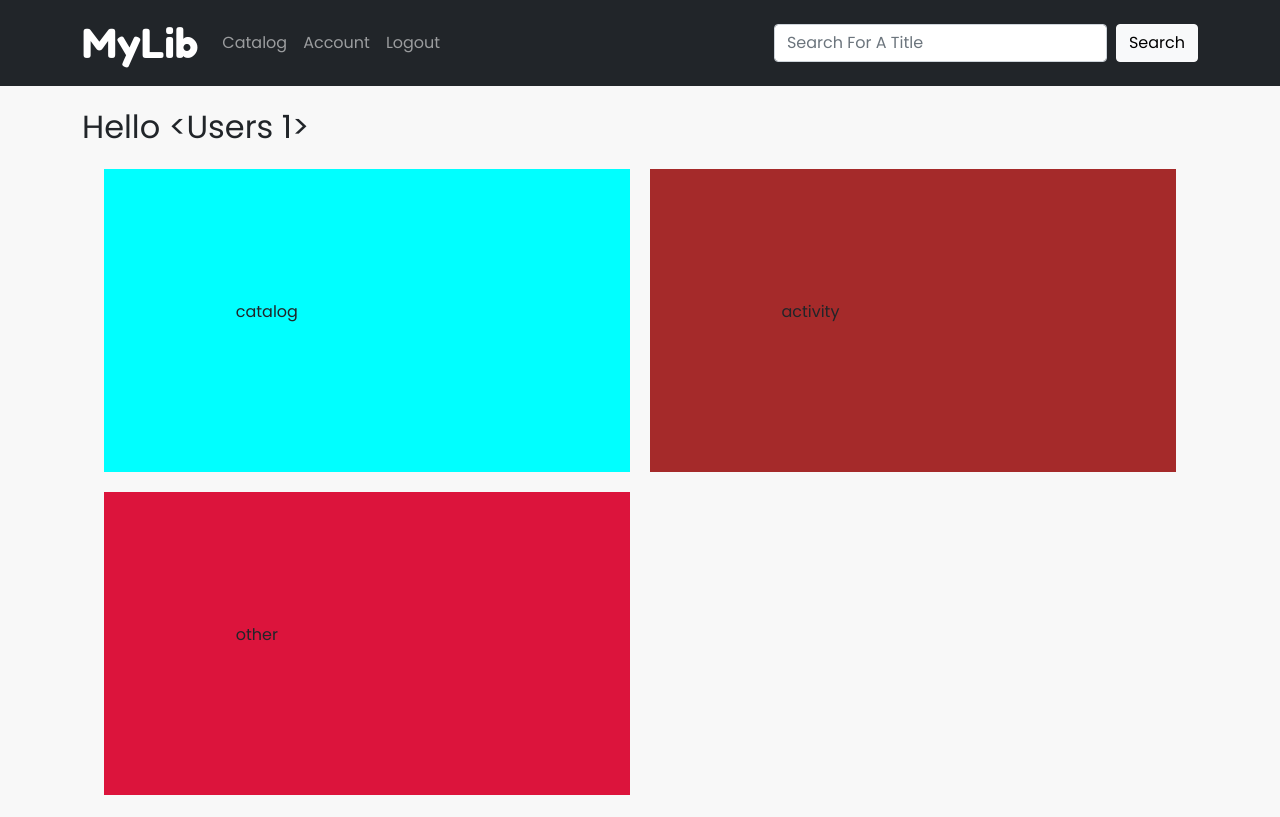
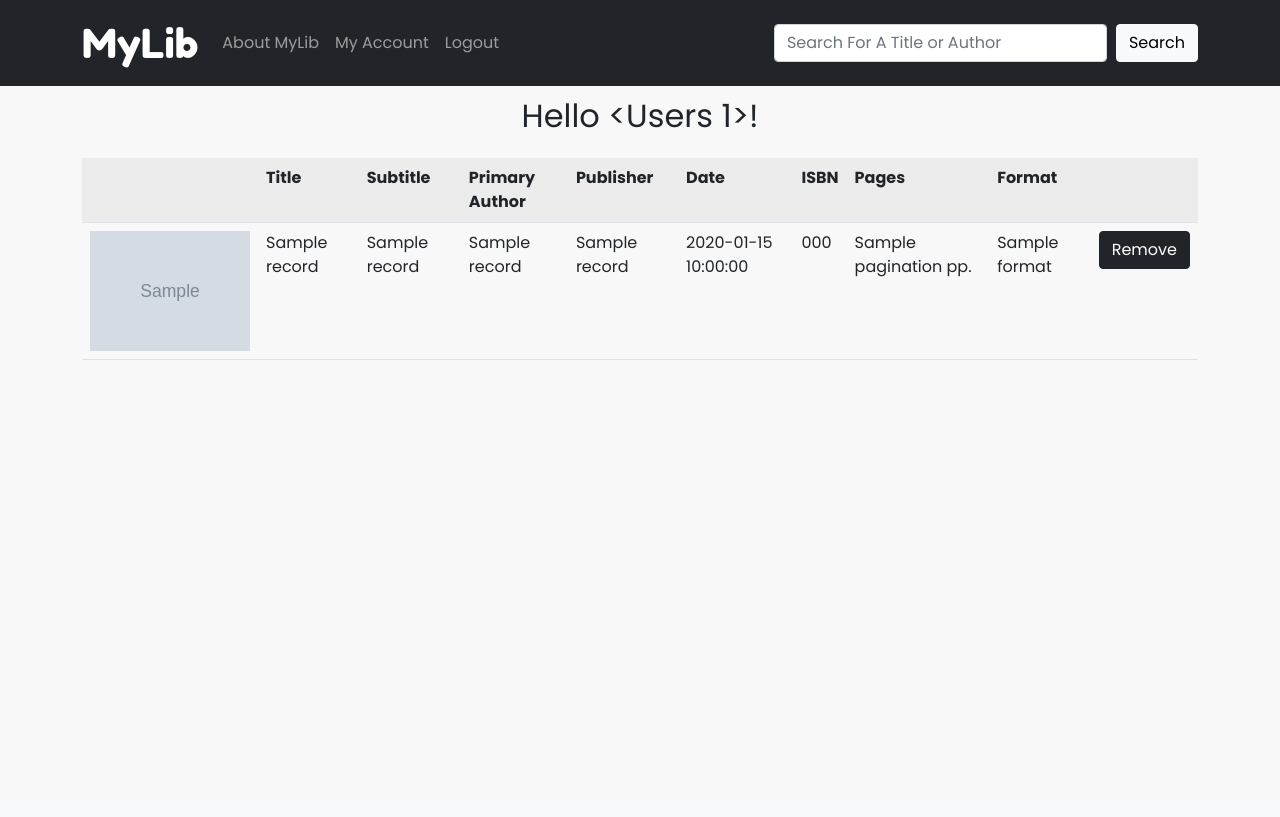
Before and after one commit to jamesspearsv/mylib, a Flask app: template mylib/templates/index.html in a window 1280 px wide. After the commit the page ends 360 px from the top, so only its background shows below. Run offline with Flask 2, Linux system fonts and the light colour scheme; the visitor is signed in with stand-in values (Sample User, id 1); tables that the repository leaves empty hold one stand-in row (values such as "Sample post"); the template is opened without the code that fills it: values that come from a table or form of the project are taken from there, most other values are stand-ins (such as "Sample title", 1, 10 or a date in 2020); grey boxes marked "Sample" are stand-in pictures.

Commit message:
Create catalog view page

```diff
--- a/mylib/static/css/dashboard.css
+++ /dev/null
@@ -1,26 +0,0 @@
-#welcome {
-    margin-top: 2%;
-}
-
-.dashboard-container {
-    display: grid;
-    grid-template-columns: 1fr 1fr ;
-    gap: 20px;
-    margin: 2%;
-}
-
-.dashboard-content {
-    padding: 25%;
-}
-
-#catalog-quickview {
-    background-color: aqua;
-}
-
-#recent-activity {
-    background-color: brown;
-}
-
-#other-content {
-    background-color: crimson;
-}
--- /dev/null
+++ b/mylib/static/css/index.css
@@ -0,0 +1,18 @@
+#catalogTable {
+    margin-top: 2%;
+}
+
+#catalog-messege {
+    text-align: center;
+    margin-top: 25vh;
+}
+
+#welcome {
+    text-align: center;
+    margin-top: 1%;
+}
+
+.catalogCover {
+    width: auto;
+    height: 15vh;
+}
--- a/mylib/static/css/main.css
+++ b/mylib/static/css/main.css
@@ -41,13 +41,3 @@
     margin: auto;
     margin-top: 1%;
   }
-
-
-
-/* Footer when logged in */
-footer {
-  margin-bottom: 0;
-  margin-top: 2%;
-  text-align: center;
-  color: white;
-}
--- a/mylib/templates/index.html
+++ b/mylib/templates/index.html
@@ -5,20 +5,50 @@
 {% endblock %}
 
 {% block css %}
-<link rel="stylesheet" href="/static/css/dashboard.css">
+<link rel="stylesheet" href="/static/css/index.css">
 {% endblock %}
 
 {% block main %}
-    <h2 id="welcome">Hello {{ name }}</h2>
-    <div class="dashboard-container">
-        <div class="dashboard-content" id="catalog-quickview">
-            <p>catalog</p>
+    <h2 id="welcome">Hello {{ name }}!</h2>
+
+    {% if catalog | length == 0 %}
+        <div id="catalog-messege">
+            <h2>Oops! Looks like there's nothing here!</h2>
+            <p>Search for a title to add to your catalog</p>
         </div>
-        <div class="dashboard-content" id="recent-activity">
-            <p>activity</p>
-        </div>
-        <div class="dashboard-content" id="other-content">
-            <p>other</p>
-        </div>
-    </div>
+    {% else %}
+        <table class="table table-striped" id="catalogTable">
+            <tr>
+                <th></th>
+                <th>Title</th>
+                <th>Subtitle</th>
+                <th>Primary Author</th>
+                <th>Publisher</th>
+                <th>Date</th>
+                <th>ISBN</th>
+                <th>Pages</th>
+                <th>Format</th>
+                <th></th>
+            </tr>
+            {% for record in catalog %}
+            <tr>
+                <td><img src="{{ record.cover }}" alt="Book Cover" class="catalogCover"></td>
+                <td>{{ record.title }}</td>
+                <td>{{ record.subtitle }}</td>
+                <td>{{ record.authorName }}</td>
+                <td>{{ record.publisherName }}</td>
+                <td>{{ record.publicationDate }}</td>
+                <td>{{ record.ISBN }}</td>
+                <td>{{ record.pagination }} pp.</td>
+                <td>{{ record.format }}</td>
+                <td>
+                    <form action="/catalog" method="post">
+                        <input type="hidden" name="titleId" value="{{ record.id }}">
+                        <button type="submit" class="btn btn-dark">Remove</button>
+                    </form>
+                </td>
+            </tr>
+            {% endfor %}
+    {% endif %}
+    </table>
 {% endblock %}
--- a/mylib/templates/layout.html
+++ b/mylib/templates/layout.html
@@ -13,7 +13,7 @@
     {% block css %}{% endblock %}
 </head>
 <body>
-    <nav class="navbar navbar-expand-md navbar-dark bg-dark">
+    <nav class="navbar navbar-expand-md navbar-dark bg-dark sticky-top">
         <div class="container">
             <a class="navbar-brand" href="/">MyLib</a>
             <button class="navbar-toggler" type="button" data-bs-toggle="collapse" data-bs-target="#navbarToggler">
@@ -23,12 +23,12 @@
             <!-- Logged in NavBar -->
             <div class="collapse navbar-collapse" id="navbarToggler">
                 <div class="navbar-nav">
-                  <a href="/catalog" class="nav-link">Catalog</a>
-                  <a href="#" class="nav-link">Account</a>
+                  <a href="#" class="nav-link">About MyLib</a>
+                  <a href="#" class="nav-link">My Account</a>
                   <a href="/logout" class="nav-link">Logout</a>
                 </div>
                 <form class="navbar-search d-flex" action="/search" method="get">
-                  <input type="search" class="form-control" name="search" placeholder="Search For A Title" autocomplete="off">
+                  <input type="search" class="form-control" name="search" placeholder="Search For A Title or Author" autocomplete="off">
                   <button class="btn btn-light">Search</button>
                 </form>
               </div>
```
Also changed, not shown: mylib/routes.py (+56 -24 lines).
